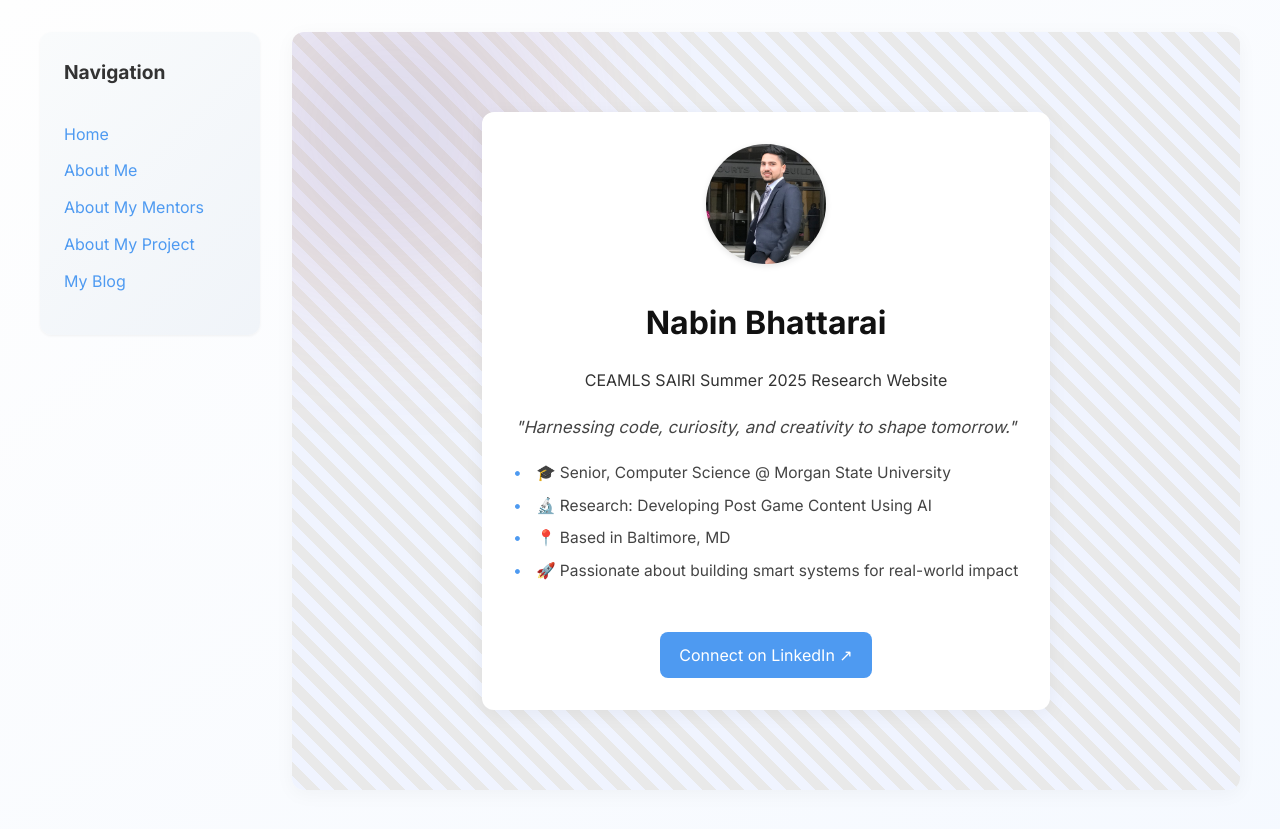
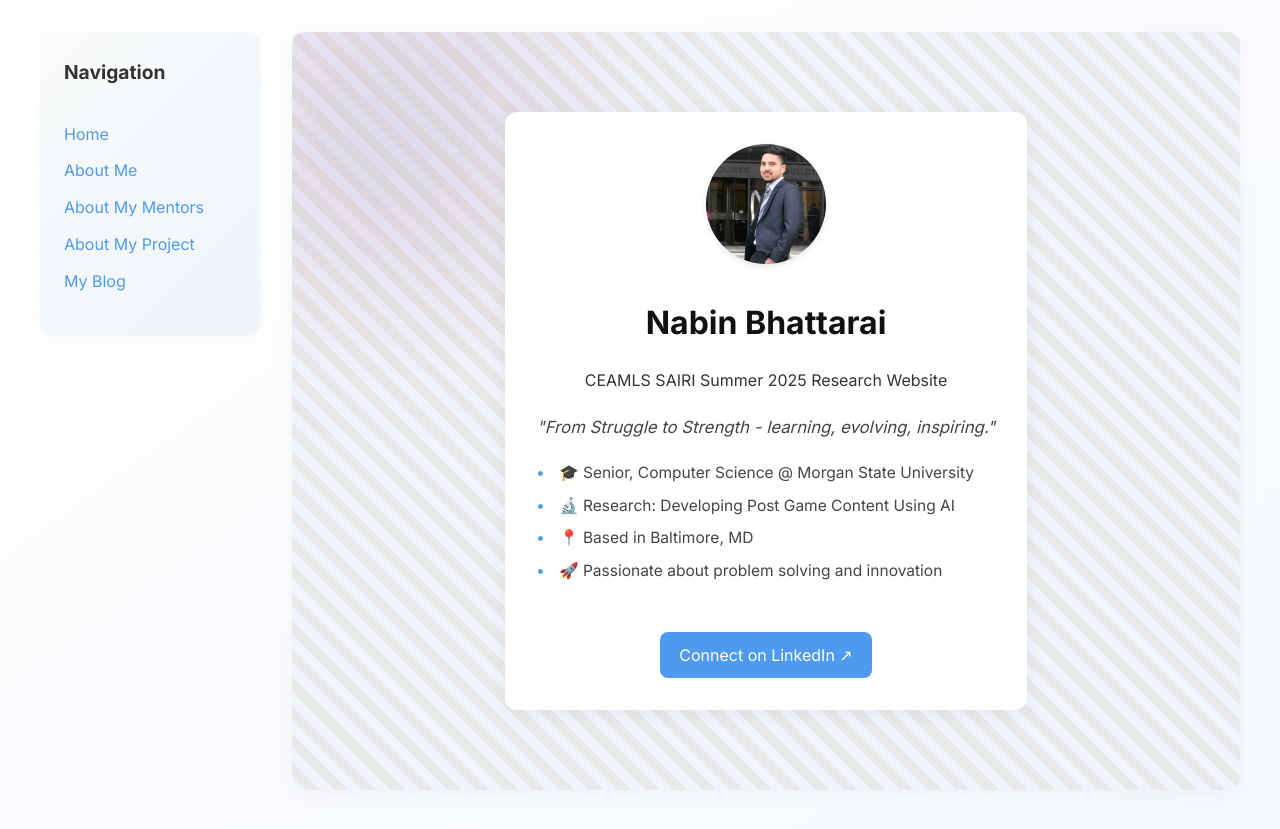
Before and after one commit to bhattarainabin2055/bhattarainabin2055.github.io, a Jekyll site: the page built from index.md, in a window 1280 px wide. Shown: the top 829 px of the page. Built offline with Jekyll 4.4.1, drawn with Linux system fonts in a browser that asks for light colours.

Commit message:
Update index.md

```diff
--- a/index.md
+++ b/index.md
@@ -3,13 +3,13 @@ layout: home
 title: Nabin Bhattarai
 description: CEAMLS SAIRI Summer 2025 Research Website
 
-motto: "Harnessing code, curiosity, and creativity to shape tomorrow."
+motto: "From Struggle to Strength - learning, evolving, inspiring."
 
 quick_facts:
   - "🎓 Senior, Computer Science  @ Morgan State University"
   - "🔬 Research: Developing Post Game Content Using AI"
   - "📍 Based in Baltimore, MD"
-  - "🚀 Passionate about building smart systems for real-world impact"
+  - "🚀 Passionate about problem solving and innovation"
 
 linkedin: https://www.linkedin.com/in/nabin-bhattarai-b01784351
 image: assets/IMG_7412.jpg
```
